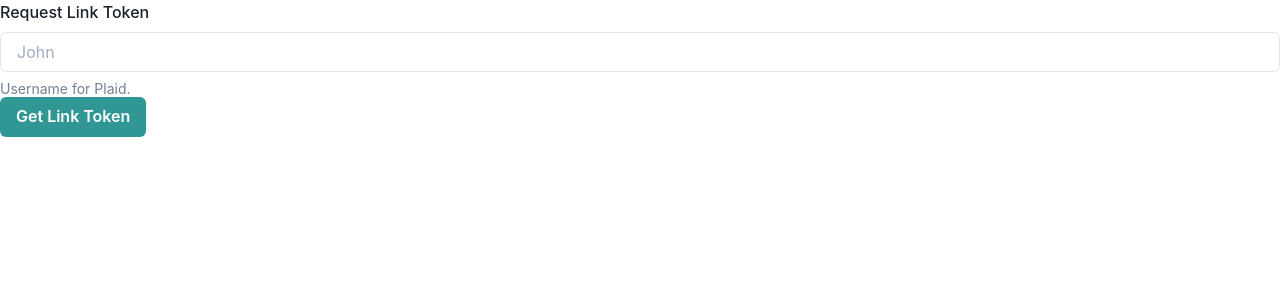
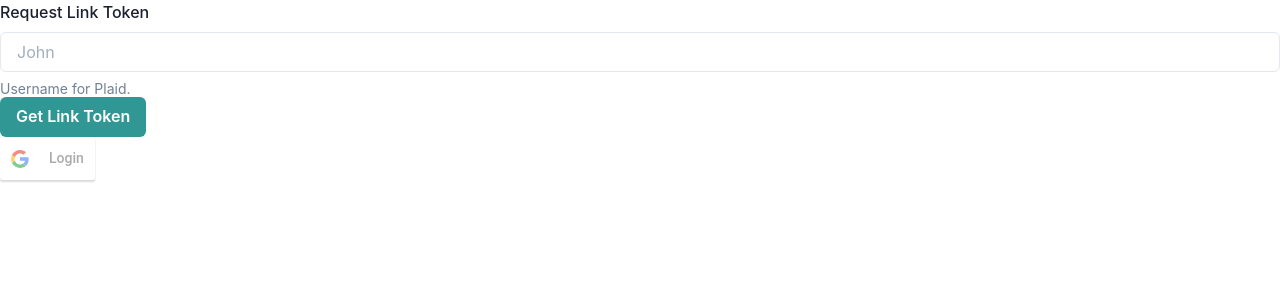
Before and after one commit to Denis-Step/Embers, a React (Create React App) app in the folder frontend/: page / in a window 1280 px wide. Shown: the top 300 px of the page. Built offline with nearby package versions, Linux system fonts and the light colour scheme.

Commit message:
- Got Cognito + JWT decoding fine.

```diff
--- a/frontend/package.json
+++ b/frontend/package.json
@@ -3,6 +3,7 @@
   "version": "0.1.0",
   "private": true,
   "dependencies": {
+    "@aws-amplify/ui-react": "^1.2.15",
     "@chakra-ui/react": "^1.6.6",
     "@emotion/react": "^11.4.1",
     "@emotion/styled": "^11.3.0",
@@ -13,10 +14,12 @@
     "@types/node": "^12.0.0",
     "@types/react": "^17.0.18",
     "@types/react-dom": "^17.0.0",
+    "aws-sdk": "^2.987.0",
     "axios": "^0.21.1",
     "framer-motion": "^4.1.17",
     "react": "^17.0.2",
     "react-dom": "^17.0.2",
+    "react-google-login": "^5.2.2",
     "react-plaid-link": "^3.2.0",
     "react-scripts": "4.0.3",
     "typescript": "^4.1.2",
--- a/frontend/src/App.tsx
+++ b/frontend/src/App.tsx
@@ -1,12 +1,14 @@
 import React from 'react';
 import LinkAccount from "./plaid/LinkAccount";
 import { ChakraProvider } from "@chakra-ui/react"
+import {JPGoogleLogin} from "./auth/JPGoogleLogin";
 
 function App() {
   return (
       <ChakraProvider>
         <div className="App">
           <LinkAccount />
+          <JPGoogleLogin />
         </div>
       </ChakraProvider>
   );
--- /dev/null
+++ b/frontend/src/auth/JPGoogleLogin.tsx
@@ -0,0 +1,47 @@
+import React from 'react';
+import {GoogleLogin, GoogleLoginResponse, GoogleLoginResponseOffline} from "react-google-login";
+import {GOOGLE_AUTH_CLIENT_ID} from "../common/constants";
+import {getIamCredentials} from "../common/apicalls";
+import {CognitoJwt} from "../common/types";
+
+const responseGoogle = (response: any) => {
+    console.log(response);
+    if (response.tokenId) {
+        console.log(response.tokenId)
+        const config = getIamCredentials(response.tokenId);
+        console.log(config.secretAccessKey);
+        console.log(config.accessKeyId);
+    }
+}
+
+const decodeJwt = (): CognitoJwt => {
+    // Remove pound sign.
+    const rawParams = window.location.hash.substring(1)
+    const paramsList = rawParams.split("&");
+
+    let tokenParams: any = {};
+    paramsList.forEach((param) => {
+        const paramList = param.split("=");
+        tokenParams[paramList[0]] = paramList[1];
+    })
+
+    // PERFORM SOME VALIDATION HERE.
+    return tokenParams
+
+}
+
+export const JPGoogleLogin = () => {
+
+    if (window.location.hash.includes("access_token")) {
+        console.log(decodeJwt());
+    }
+
+    return (   <GoogleLogin
+            clientId={GOOGLE_AUTH_CLIENT_ID}
+            buttonText="Login"
+            onSuccess={responseGoogle}
+            onFailure={responseGoogle}
+            cookiePolicy={'single_host_origin'}
+        />
+    );
+}
--- a/frontend/src/common/apicalls.ts
+++ b/frontend/src/common/apicalls.ts
@@ -1,6 +1,18 @@
 import axios from "axios";
-import {BETA_ENDPOINT, ITEM_API_RESOURCE, LINK_API_RESOURCE, LINK_DEFAULT_PRODUCTS} from "./constants";
+import {config, CognitoIdentityCredentials} from "aws-sdk";
+import {BETA_ENDPOINT, ITEM_API_RESOURCE, LINK_API_RESOURCE, LINK_DEFAULT_PRODUCTS, IDENTITY_POOL_ID} from "./constants";
 import {PlaidItemCreationInfo} from "./types";
+
+export const getIamCredentials = (token: string) => {
+    config.credentials = new CognitoIdentityCredentials({
+        IdentityPoolId: IDENTITY_POOL_ID,
+        Logins: { // optional tokens, used for authenticated login
+            'accounts.google.com': token
+        }
+    });
+
+    return config.credentials;
+}
 
 // Get link token for plaid flow.
 export const getLinkToken = async (user: string,
--- a/frontend/src/common/constants.ts
+++ b/frontend/src/common/constants.ts
@@ -2,3 +2,6 @@ export const BETA_ENDPOINT = "https://mv6o8yjeo1.execute-api.us-east-2.amazonaws
 export const LINK_API_RESOURCE = "linktoken";
 export const ITEM_API_RESOURCE = "items";
 export const LINK_DEFAULT_PRODUCTS = ["transactions"]
+
+export const IDENTITY_POOL_ID = "arn:aws:cognito-idp:us-east-2:397250182609:userpool/us-east-2_AkKHjmqmM";
+export const GOOGLE_AUTH_CLIENT_ID = "429859947215-buj14vnqmaclu9lehui11t125gc1elj4.apps.googleusercontent.com";
```
Also changed, not shown: frontend/src/common/types.ts (+7 -0 lines), 1 other file (tests, documents, lock files or other folders).
